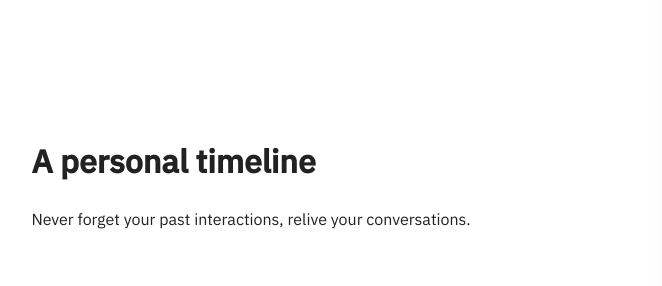
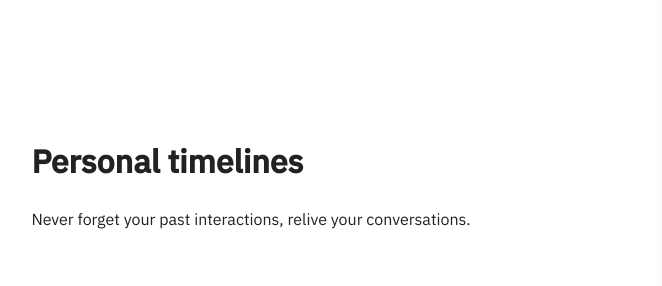
Before and after one commit to wousser/socialcontactjournal.com, a plain HTML site: page index.html in a window 1280 px wide. Shown: the part 2325-2611 px from the top of the page, 161-823 px from the left. Drawn offline with Linux system fonts and the light colour scheme.

Commit message:
Screenshot updates

```diff
--- a/index.html
+++ b/index.html
@@ -118,7 +118,7 @@
         <div class="content">
             <div class="left">
               <div class="featurediscription">
-                  <h1 class="feature">A personal timeline</h1>
+                  <h1 class="feature">Personal timelines</h1>
                   <p>Never forget your past interactions, relive your conversations.</p>
               </div>
             </div>
```
Also changed, not shown: img/screenshots/contacts.png, img/screenshots/contacts@2x.png, img/screenshots/moments.png, img/screenshots/moments@2x.png.
